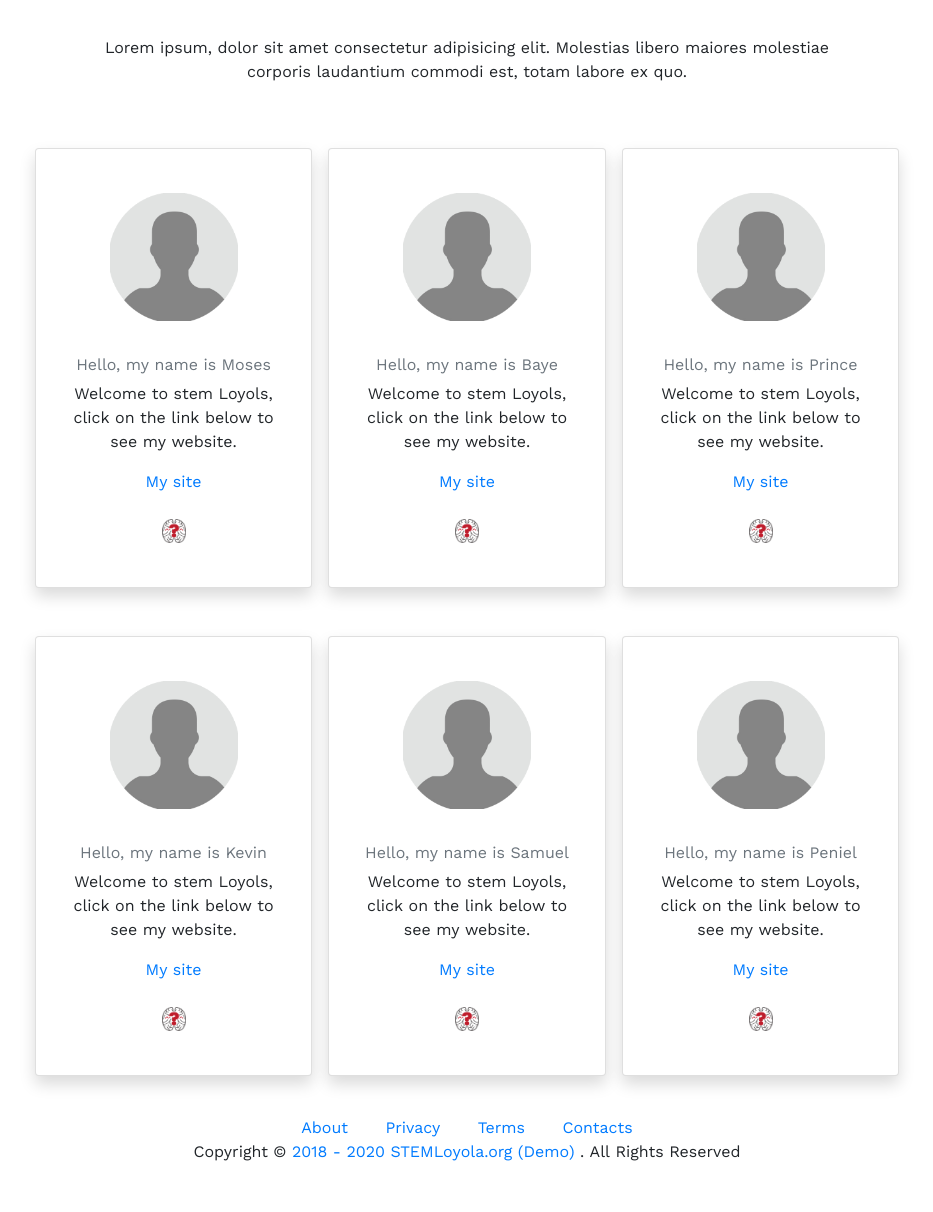
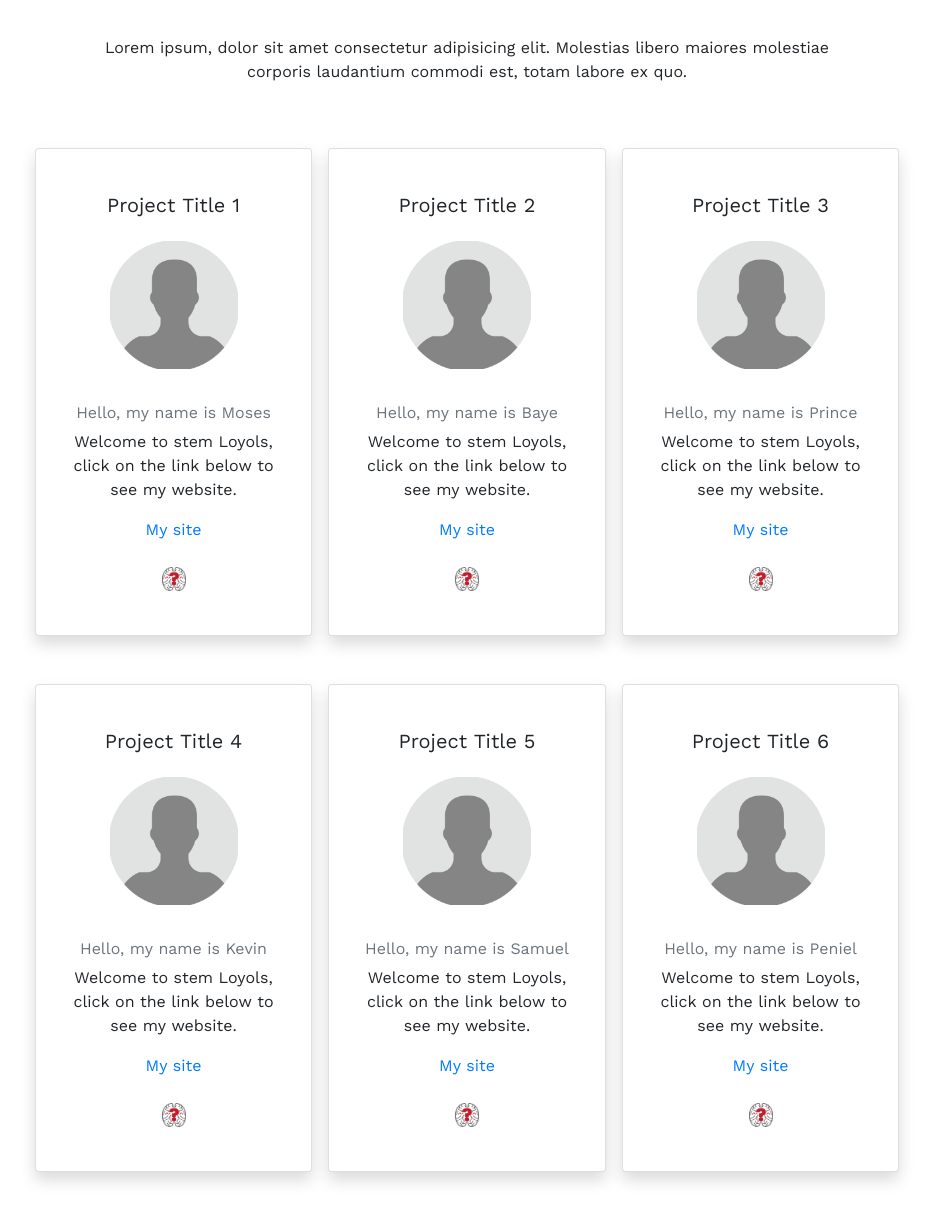
Before and after one commit to stemloyolatz/demo-landing-page, a PHP site: page / in a window 1280 px wide. Shown: the part 207-1419 px from the top of the page, without its empty margins (173-1106 px from the left). Before the commit the page ends 1368 px from the top, so only its background shows below. Run offline with PHP 8.4, Linux system fonts and the light colour scheme; some libraries are stand-ins or nearby versions.

Commit message:
Add project titles

```diff
--- a/index.php
+++ b/index.php
@@ -127,6 +127,7 @@
                 <?php foreach ($students as $student): ?>
                   <div class="card shadow my-4 mx-sm-2 col-12 col-sm-5 col-md-4 col-lg-3">
                     <div class="card-body my-4">
+                      <h5 class="text-center mb-4"><?= $student[2] ?></h5>
                       <a href="<?= $BASE_URL.strtolower($student[0][0].$student[1]) ?>" class="mx-auto d-block">
                         <img src="images/<?= $student[3] ?>" class="profile-img mx-auto d-block" />
                       </a>
@@ -143,7 +144,6 @@
                     </div>
                   </div>
                 <?php endforeach; ?>
-
               </div>
             </div>
           </div>
```
